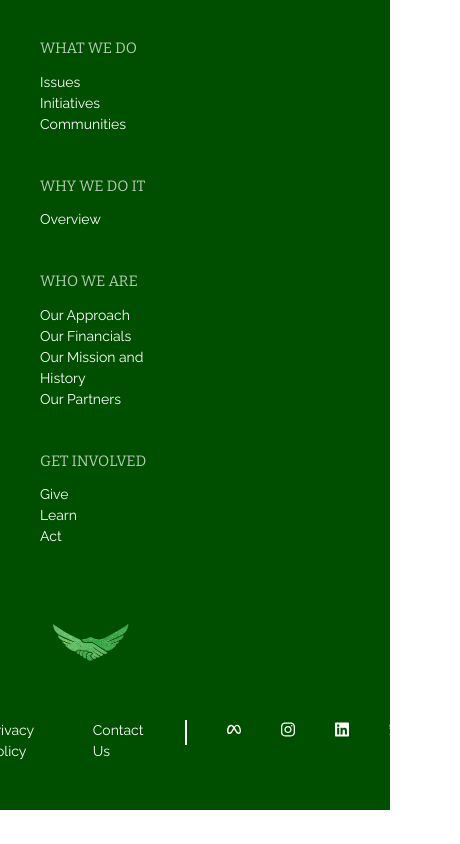
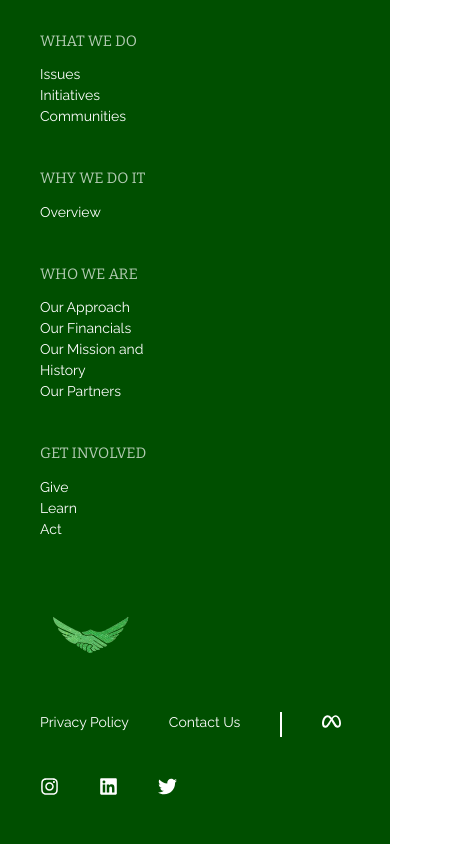
Before and after one commit to Amberp520/lightlife, a React (Vite) app: page / in a window 390 px wide. Shown: the part 3387-4231 px from the top of the page, 460 px wide, since content can reach past the window. Before the commit the page ends 4197 px from the top, so only its background shows below. Built offline with nearby package versions, Linux system fonts and the light colour scheme.

Commit message:
Update FooterCom and Volunteers components: adjust layout and image width for better responsiveness

```diff
--- a/src/common/FooterCom.jsx
+++ b/src/common/FooterCom.jsx
@@ -68,7 +68,7 @@ const Footer = () => {
             src={logo}
             alt=""
           />
-          <div className="flex gap-10">
+          <div className="flex flex-wrap gap-10">
             <p className="text-[14px]">Privacy Policy</p>
             <p className="text-[14px]">Contact Us</p>
             <div className="h-[25px] w-[2px] bg-white" />
--- a/src/components/home/Volunteers.jsx
+++ b/src/components/home/Volunteers.jsx
@@ -68,7 +68,7 @@ const Volunteers = () => {
       <div className="flex mb-10 gap-4 items-center">
         <p className="text-2xl mb-2 font-bold text-gray-800">Love</p>
         <img
-          className="opacity-50 w-[300px] md:w-[600px] lg:w-[800px] xl:w-full"
+          className="opacity-50 w-[200px] md:w-[600px] lg:w-[800px] xl:w-full"
           src={line}
           alt="line"
         />
```
